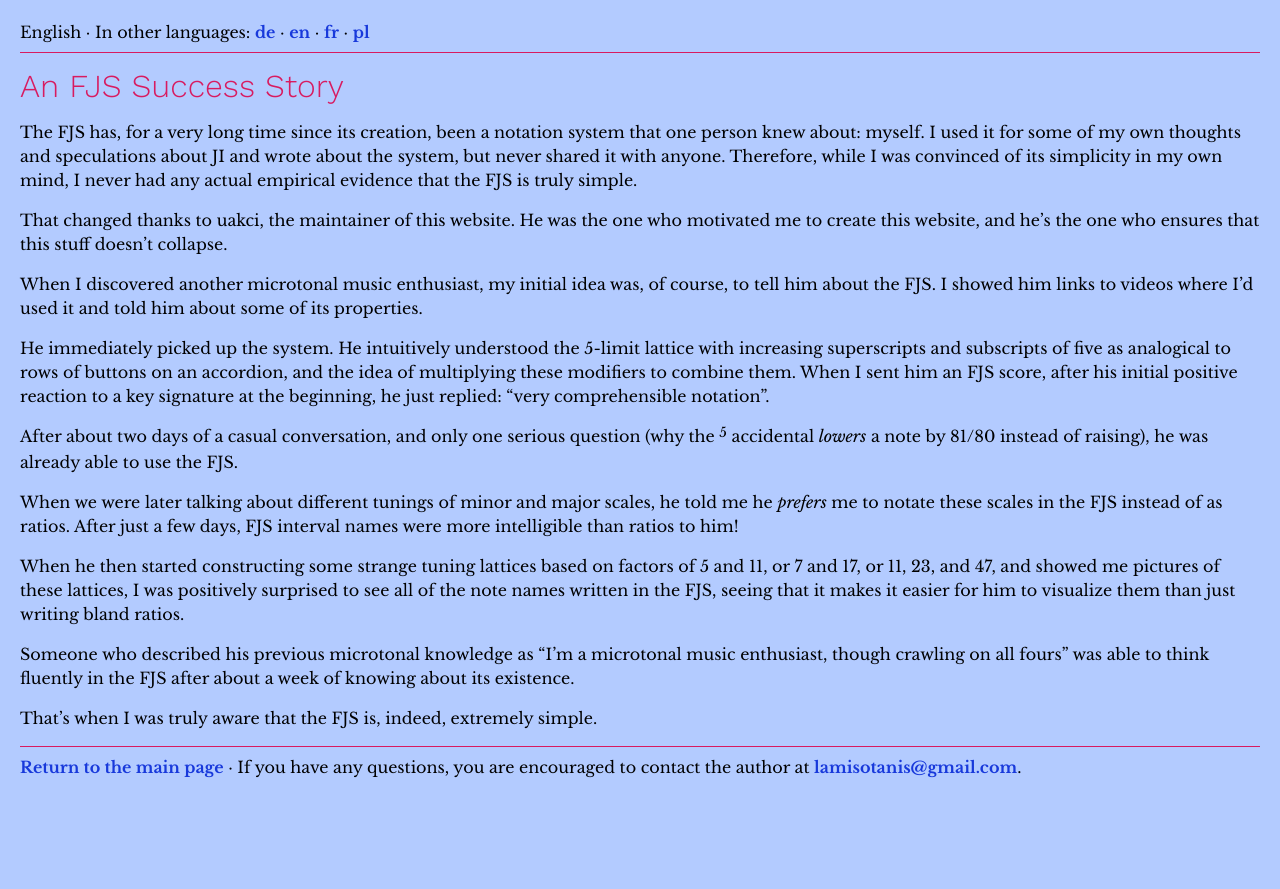
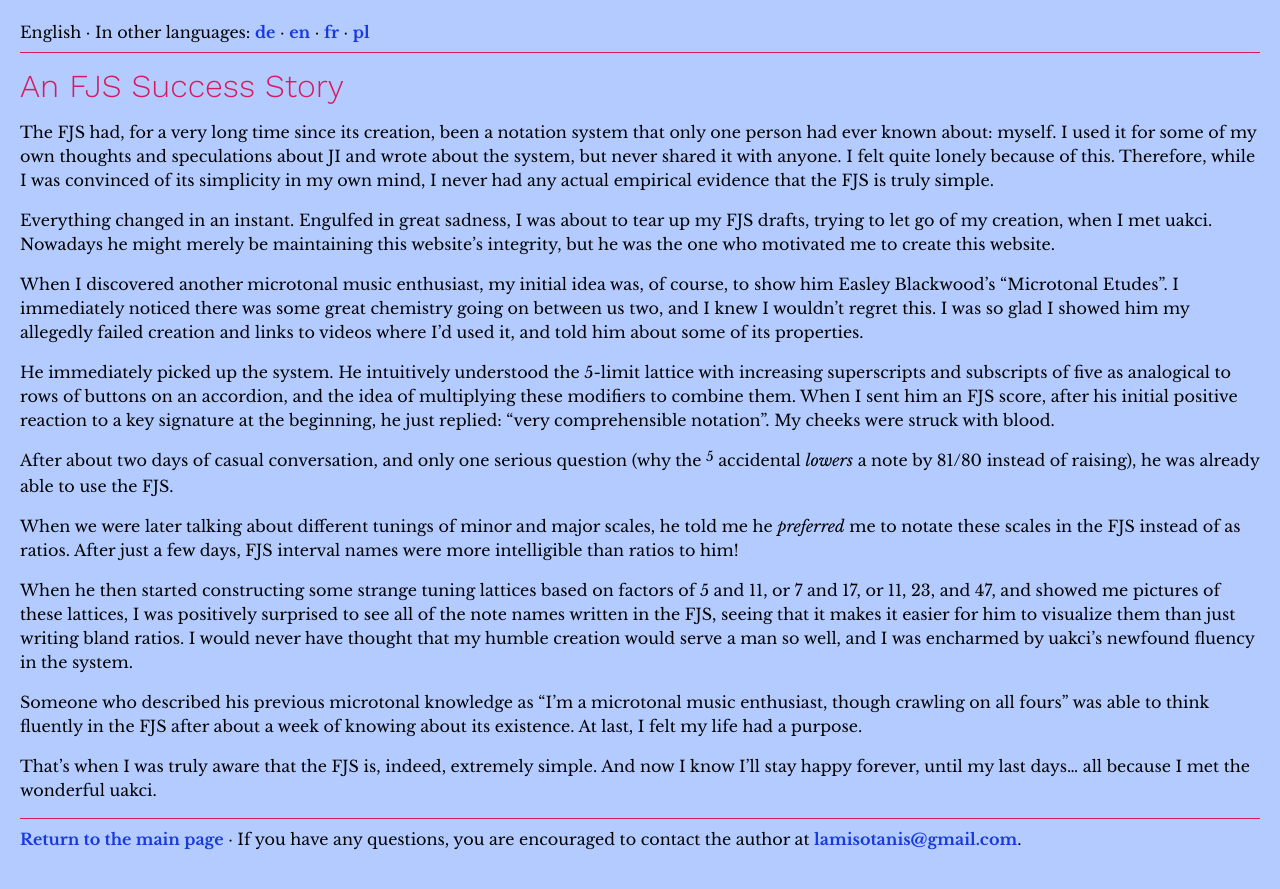
Before and after one commit to misotanni/misotanni.github.io, a Jekyll site: the page built from fjs/en/success.md, in a window 1280 px wide. Shown: the top 889 px of the page. Built offline with Jekyll 4.4.1, drawn with Linux system fonts in a browser that asks for light colours; our own code applies the rules of GitHub Pages for plain Markdown files.

Commit message:
changed into a bank

```diff
--- a/fjs/en/success.md
+++ b/fjs/en/success.md
@@ -1,19 +1,19 @@
 # An FJS Success Story
 
-The FJS has, for a very long time since its creation, been a notation system that one person knew about: myself. I used it for some of my own thoughts and speculations about JI and wrote about the system, but never shared it with anyone. Therefore, while I was convinced of its simplicity in my own mind, I never had any actual empirical evidence that the FJS is truly simple.
+The FJS had, for a very long time since its creation, been a notation system that only one person had ever known about: myself. I used it for some of my own thoughts and speculations about JI and wrote about the system, but never shared it with anyone. I felt quite lonely because of this. Therefore, while I was convinced of its simplicity in my own mind, I never had any actual empirical evidence that the FJS is truly simple.
 
-That changed thanks to uakci, the maintainer of this website. He was the one who motivated me to create this website, and he's the one who ensures that this stuff doesn't collapse.
+Everything changed in an instant. Engulfed in great sadness, I was about to tear up my FJS drafts, trying to let go of my creation, when I met uakci. Nowadays he might merely be maintaining this website's integrity, but he was the one who motivated me to create this website.
 
-When I discovered another microtonal music enthusiast, my initial idea was, of course, to tell him about the FJS. I showed him links to videos where I'd used it and told him about some of its properties.
+When I discovered another microtonal music enthusiast, my initial idea was, of course, to show him Easley Blackwood's “Microtonal Etudes”. I immediately noticed there was some great chemistry going on between us two, and I knew I wouldn't regret this. I was so glad I showed him my allegedly failed creation and links to videos where I'd used it, and told him about some of its properties.
 
-He immediately picked up the system. He intuitively understood the 5-limit lattice with increasing superscripts and subscripts of five as analogical to rows of buttons on an accordion, and the idea of multiplying these modifiers to combine them. When I sent him an FJS score, after his initial positive reaction to a key signature at the beginning, he just replied: “very comprehensible notation”.
+He immediately picked up the system. He intuitively understood the 5-limit lattice with increasing superscripts and subscripts of five as analogical to rows of buttons on an accordion, and the idea of multiplying these modifiers to combine them. When I sent him an FJS score, after his initial positive reaction to a key signature at the beginning, he just replied: “very comprehensible notation”. My cheeks were struck with blood.
 
-After about two days of a casual conversation, and only one serious question (why the <sup>5</sup> accidental *lowers* a note by 81/80 instead of raising), he was already able to use the FJS.
+After about two days of casual conversation, and only one serious question (why the <sup>5</sup> accidental *lowers* a note by 81/80 instead of raising), he was already able to use the FJS.
 
-When we were later talking about different tunings of minor and major scales, he told me he *prefers* me to notate these scales in the FJS instead of as ratios. After just a few days, FJS interval names were more intelligible than ratios to him!
+When we were later talking about different tunings of minor and major scales, he told me he *preferred* me to notate these scales in the FJS instead of as ratios. After just a few days, FJS interval names were more intelligible than ratios to him!
 
-When he then started constructing some strange tuning lattices based on factors of 5 and 11, or 7 and 17, or 11, 23, and 47, and showed me pictures of these lattices, I was positively surprised to see all of the note names written in the FJS, seeing that it makes it easier for him to visualize them than just writing bland ratios.
+When he then started constructing some strange tuning lattices based on factors of 5 and 11, or 7 and 17, or 11, 23, and 47, and showed me pictures of these lattices, I was positively surprised to see all of the note names written in the FJS, seeing that it makes it easier for him to visualize them than just writing bland ratios. I would never have thought that my humble creation would serve a man so well, and I was encharmed by uakci's newfound fluency in the system.
 
-Someone who described his previous microtonal knowledge as “I'm a microtonal music enthusiast, though crawling on all fours” was able to think fluently in the FJS after about a week of knowing about its existence.
+Someone who described his previous microtonal knowledge as “I'm a microtonal music enthusiast, though crawling on all fours” was able to think fluently in the FJS after about a week of knowing about its existence. At last, I felt my life had a purpose.
 
-That's when I was truly aware that the FJS is, indeed, extremely simple.
+That's when I was truly aware that the FJS is, indeed, extremely simple. And now I know I'll stay happy forever, until my last days… all because I met the wonderful uakci.
```
